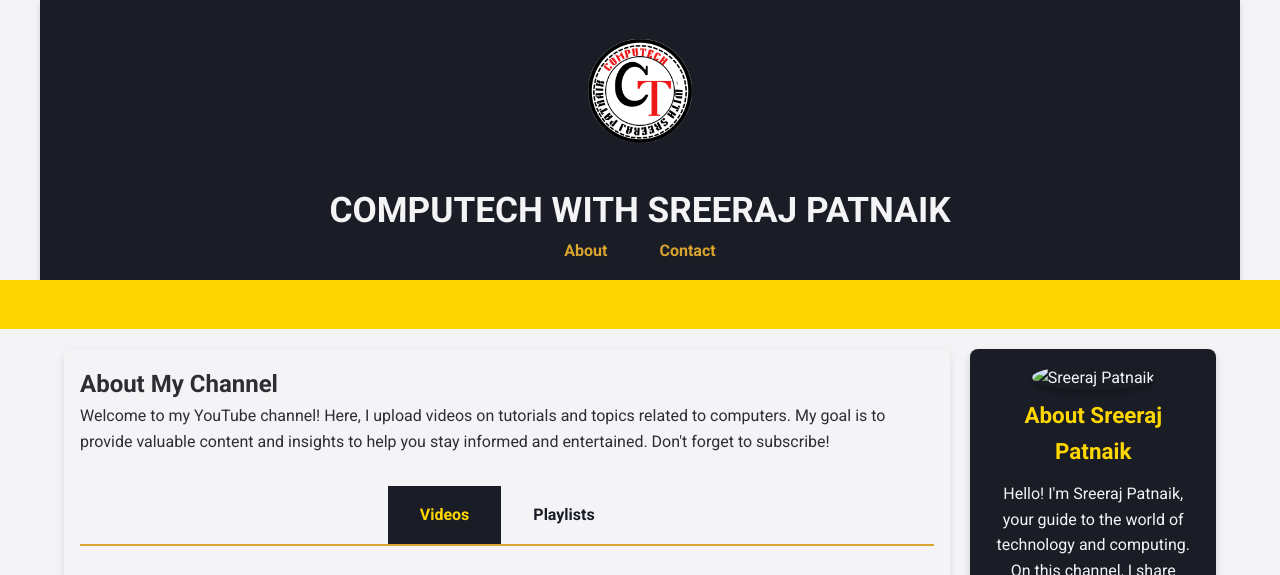
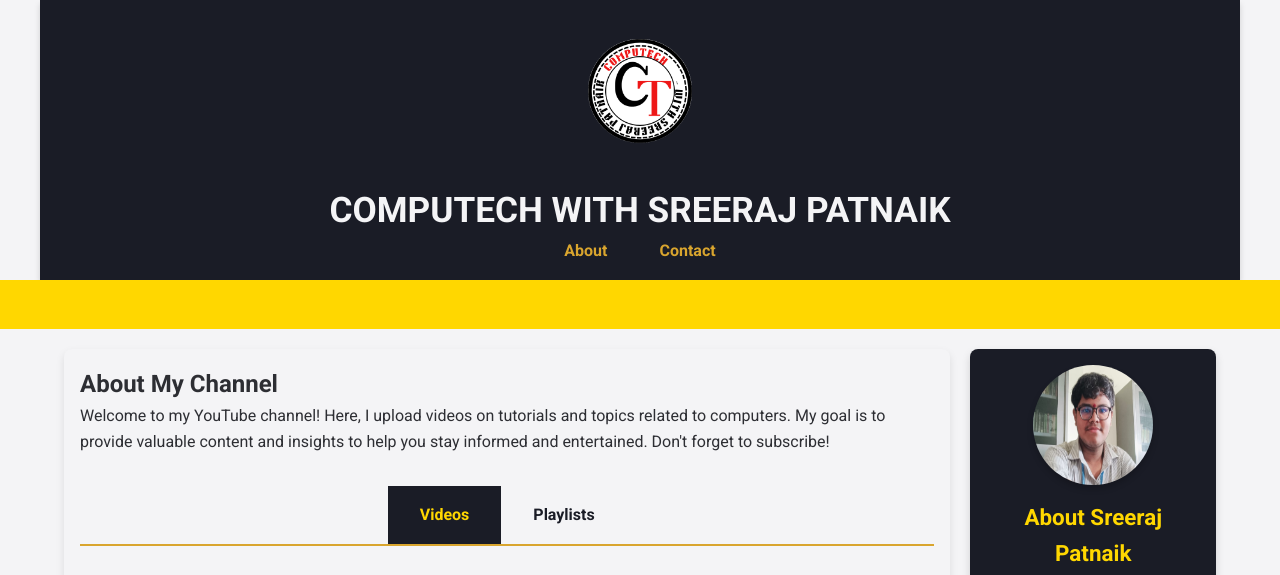
Before and after one commit to sreeraj-patnaik/computech, a plain HTML site: page index.html in a window 1280 px wide. Shown: the top 575 px of the page. Drawn offline with Linux system fonts and the light colour scheme.

Commit message:
Update index.html

```diff
--- a/index.html
+++ b/index.html
@@ -262,7 +262,7 @@
 
     <!-- Sidebar for Channel Host Info -->
     <aside class="sidebar">
-        <img src="images/your-photo.jpg" alt="Sreeraj Patnaik" class="profile-photo"> <!-- Replace with your photo path -->
+        <img src="me.jpg" alt="Sreeraj Patnaik" class="profile-photo"> <!-- Replace with your photo path -->
         <h3>About Sreeraj Patnaik</h3>
         <p>Hello! I'm Sreeraj Patnaik, your guide to the world of technology and computing. On this channel, I share tutorials, tech tips, and insights. I aim to make tech accessible and engaging for everyone.</p>
         <h3>Follow Me</h3>
```
